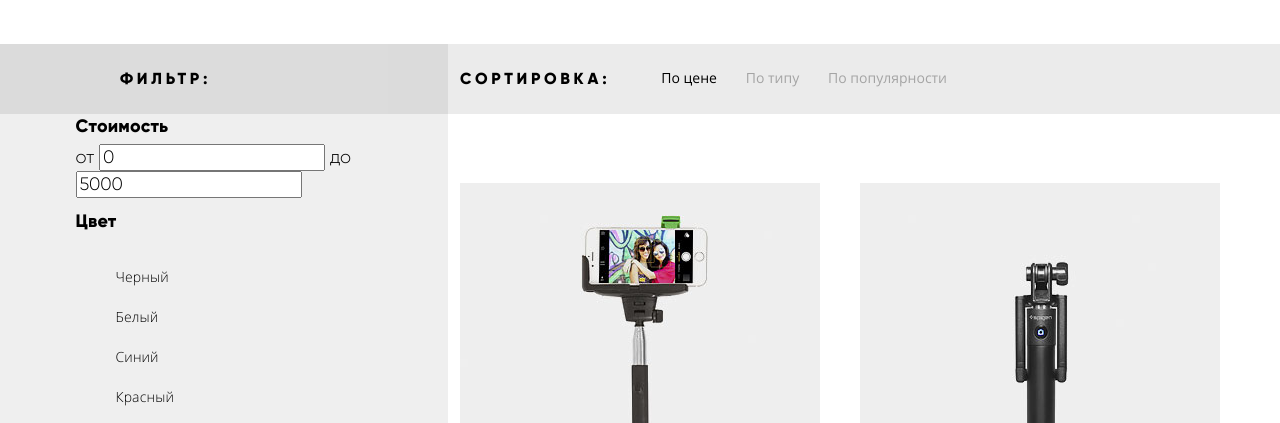
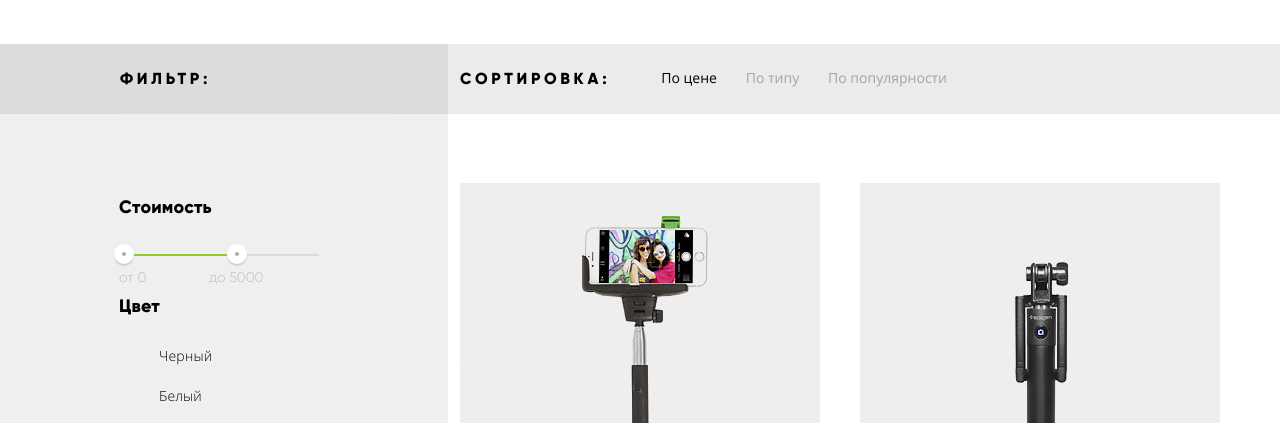
Before and after one commit to loveravel/799215-device, a plain HTML site: page catalog.html in a window 1280 px wide. Shown: the part 361-784 px from the top of the page. Drawn offline with Linux system fonts and the light colour scheme.

Commit message:
Filter Price

```diff
--- a/catalog.html
+++ b/catalog.html
@@ -76,17 +76,19 @@
                         <form class="filter" method="get" action="https://echo.htmlacademy.ru">
                             <fieldset class="filter-item filter-item-price">
                                 <legend class="filter-title">Стоимость</legend>
-                                <div class="range-controls">
-                                    <div class="scale">
-                                        <div class="bar"></div>
+                                <div class="range-filter">
+                                    <div class="range-controls">
+                                        <div class="scale">
+                                            <div class="bar"></div>
+                                        </div>
+                                        <div class="toggle toggle-min"></div>
+                                        <div class="toggle toggle-max"></div>
                                     </div>
-                                    <div class="range-toggle range-toggle-min"></div>
-                                    <div class="range-toggle range-toggle-max"></div>
+                                    <div class="price-controls">
+                                        <label for="min-price">от<input id="min-price" type="" value="0"></label>
+                                        <label for="min-price">до<input id="max-price" type="" value="5000"></label>
+                                    </div>
                                 </div>
-                                <label for="min-price">от</label>
-                                <input id="min-price" type="" value="0">
-                                <label for="min-price">до</label>
-                                <input id="max-price" type="" value="5000">
                             </fieldset>
                             <fieldset class="filter-item filter-item-color">
                                 <legend class="filter-title">Цвет</legend>
--- a/css/style.css
+++ b/css/style.css
@@ -874,6 +874,7 @@ a {
     font-weight: 400;
     letter-spacing: 0px;
     color: rgba(0, 0, 0, 0.3);
+    cursor: pointer;
 }
 
 .sorting-list a:hover,
@@ -899,13 +900,19 @@ a {
 }
 
 .filters {
-    display: flex;
     min-width: 328px;
     margin-right: 72px;
     background-color: #efefef;
 }
 
-.filters fieldset {
+.filter {
+    margin-left: 59px;
+    margin-top: 81px;
+}
+
+.filter-item {
+    margin: 0;
+    padding: 0;
     border: none;
 }
 
@@ -914,6 +921,87 @@ a {
     line-height: 24px;
     font-weight: 800;
     letter-spacing: 0.18px;
+}
+
+.range-filter {
+    width: 196px;
+    margin-top: 35px;
+    padding-left: 4px;
+}
+
+.range-controls {
+    position: relative;
+    height: 2px;
+    margin-left: 5px;
+    margin-bottom: 9px;
+}
+
+.range-controls .scale {
+    height: 2px;
+    background-color: #dbdbdb;
+}
+
+.range-controls .bar {
+    height: 2px;
+    width: 60%;
+    background-color: #91c92f;
+}
+
+.range-controls .toggle {
+    position: absolute;
+    top: -10px;
+    left: 0;
+
+    width: 4px;
+    height: 4px;
+    padding: 0;
+
+    border: 8px solid #ffffff;
+    background-color: #ababab;
+    box-shadow: 0 2px 1px 0 #cfcfcf;
+    border-radius: 50%;
+    cursor: pointer;
+}
+
+.range-controls .toggle-min {
+    left: -14px;
+}
+
+.range-controls .toggle-max {
+    left: 99px;
+}
+
+.price-controls {
+    font-size: 0;
+    margin-left: -4px;
+}
+
+.price-controls label {
+    display: inline-block;
+    width: 45%;
+
+    font-size: 14px;
+    line-height: 24px;
+    font-weight: 300;
+    letter-spacing: 0;
+    color: rgba(0, 0, 0, 0.2);
+}
+
+.price-controls input {
+    width: 60px;
+    margin: 0;
+    padding: 0;
+    padding-left: 4px;
+
+
+    font-size: 14px;
+    line-height: 24px;
+    font-weight: 300;
+    letter-spacing: 0;
+
+    color: rgba(0, 0, 0, 0.2);
+    border: none;
+    background-color: #efefef;
 }
 
 .filter-options,
@@ -1188,6 +1276,8 @@ a {
 
 .socials-btn {
     list-style: none;
+    margin: 0;
+    padding: 0;
 }
 
 .footer-right {
@@ -1212,9 +1302,9 @@ a {
 .user-nav-footer li {
     position: relative;
     display: block;
-    max-width: 100px;
+    min-width: 60px;
     padding-left: 40px;
-    margin-left: 23px;
+    margin-left: 0px;
 }
 
 .login-link-footer a::before {
```
